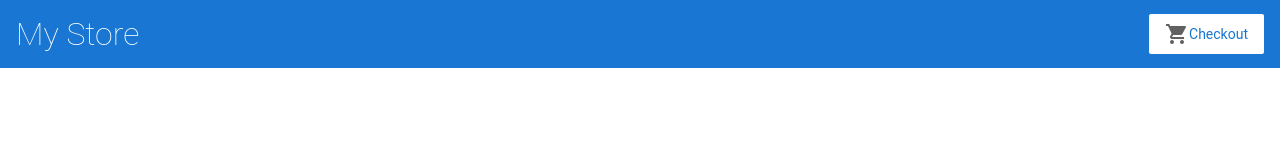
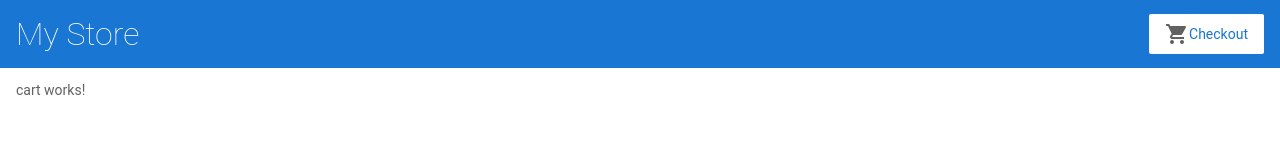
Before and after one commit to prashantfulara/angular_basic_examples, an Angular app: page /cart in a window 1280 px wide. Before the commit this address led to /. Shown: the top 162 px of the page. Built offline with nearby package versions, Linux system fonts and the light colour scheme.

Commit message:
2 files modified, 3 added

```diff
--- a/src/app/app.module.ts
+++ b/src/app/app.module.ts
@@ -8,6 +8,7 @@ import { TopBarComponent } from './top-bar/top-bar.component';
 import { ProductListComponent } from './product-list/product-list.component';
 import { ProductAlertsComponent } from './product-alerts/product-alerts.component';
 import { ProductDetailsComponent } from './product-details/product-details.component';
+import { CartComponent } from './cart/cart.component';
 
 @NgModule({
   imports: [
@@ -16,6 +17,7 @@ import { ProductDetailsComponent } from './product-details/product-details.compo
     RouterModule.forRoot([
       { path: '', component: ProductListComponent },
       { path: 'products/:productId', component: ProductDetailsComponent },
+      { path: 'cart', component: CartComponent },
     ]),
   ],
   declarations: [
@@ -24,6 +26,7 @@ import { ProductDetailsComponent } from './product-details/product-details.compo
     ProductListComponent,
     ProductAlertsComponent,
     ProductDetailsComponent,
+    CartComponent,
   ],
   bootstrap: [AppComponent],
 })
--- /dev/null
+++ b/src/app/cart/cart.component.html
@@ -0,0 +1 @@
+<p>cart works!</p>
--- a/src/app/top-bar/top-bar.component.html
+++ b/src/app/top-bar/top-bar.component.html
@@ -2,8 +2,9 @@
   <h1>My Store</h1>
 </a>
 
-<a class="button fancy-button"><em class="material-icons">shopping_cart</em>Checkout</a>
-
+<a class="button fancy-button" [routerLink]="['/cart']"
+  ><em class="material-icons">shopping_cart</em>Checkout</a
+>
 
 <!--
 Copyright Google LLC. All Rights Reserved.
```
Also changed, not shown: src/app/cart/cart.component.ts (added, +10 -0 lines), src/app/cart/cart.component.css (added).
